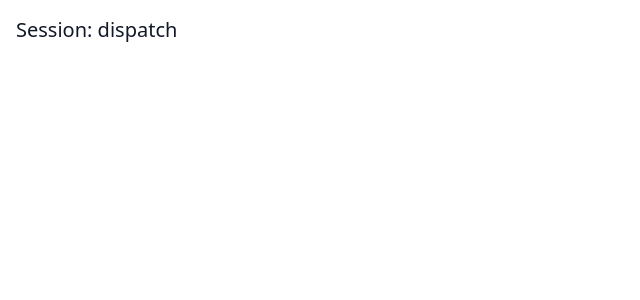
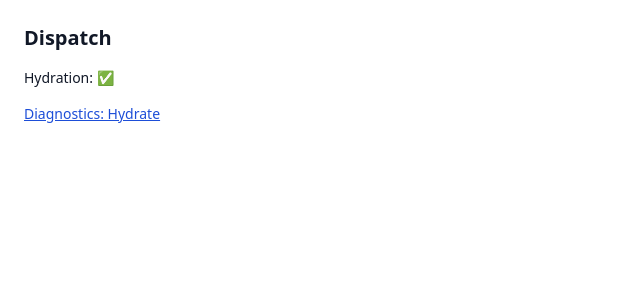
Before and after one commit to jwes9121/jride-clean, a Next.js app: page /dispatch in a window 1280 px wide. Shown: the top 300 px of the page, without its empty margins (0-640 px from the left). Built offline with nearby package versions, Linux system fonts and the light colour scheme.

Commit message:
fix(hydration): remove middleware/CSP; ensure layout+globals; add /diagnostics/hydrate and client /dispatch

```diff
--- /dev/null
+++ b/app/diagnostics/hydrate/page.tsx
@@ -0,0 +1,17 @@
+"use client";
+import React from "react";
+
+export default function HydrateProbe() {
+  const [t, setT] = React.useState(0);
+  React.useEffect(() => {
+    const id = setInterval(() => setT((x) => x + 1), 1000);
+    console.log("HydrationProbe mounted");
+    return () => clearInterval(id);
+  }, []);
+  return (
+    <div className="p-6 space-y-4">
+      <h1 className="text-2xl font-semibold">Hydration Probe</h1>
+      <p className="text-sm">If JS is running, this number increments: <b>{t}</b></p>
+    </div>
+  );
+}
--- /dev/null
+++ b/app/dispatch/page.tsx
@@ -0,0 +1,17 @@
+"use client";
+import Link from "next/link";
+import React from "react";
+
+export default function Dispatch() {
+  const [ok, setOk] = React.useState(false);
+  React.useEffect(() => setOk(true), []);
+  return (
+    <div className="p-6 space-y-4">
+      <h1 className="text-xl font-semibold">Dispatch</h1>
+      <div className="text-sm">Hydration: {ok ? "✅" : "❌"}</div>
+      <nav className="text-sm underline text-blue-700 flex gap-3">
+        <Link href="/diagnostics/hydrate">Diagnostics: Hydrate</Link>
+      </nav>
+    </div>
+  );
+}
--- a/app/globals.css
+++ b/app/globals.css
@@ -1,6 +1,4 @@
 @tailwind base;
 @tailwind components;
 @tailwind utilities;
-
-/* App-wide tweaks */
-html, body, #__next { height: 100%; }
+html,body{height:100%}
--- a/app/layout.tsx
+++ b/app/layout.tsx
@@ -1,18 +1,12 @@
 import "./globals.css";
 import type { Metadata } from "next";
-import React from "react";
 
-export const metadata: Metadata = {
-  title: "J-Ride Dispatch",
-  description: "JRide backoffice",
-};
+export const metadata: Metadata = { title: "JRide", description: "JRide Admin" };
 
 export default function RootLayout({ children }: { children: React.ReactNode }) {
   return (
     <html lang="en">
-      <body className="min-h-screen bg-white text-gray-900">
-        {children}
-      </body>
+      <body className="min-h-screen text-gray-900">{children}</body>
     </html>
   );
 }
--- a/next.config.mjs
+++ b/next.config.mjs
@@ -1,6 +1,3 @@
 /** @type {import("next").NextConfig} */
-const nextConfig = {
-  reactStrictMode: true,
-  swcMinify: true,
-};
+const nextConfig = { reactStrictMode: true };
 export default nextConfig;
```
Also changed, not shown: middleware.ts (deleted, +0 -31 lines).
